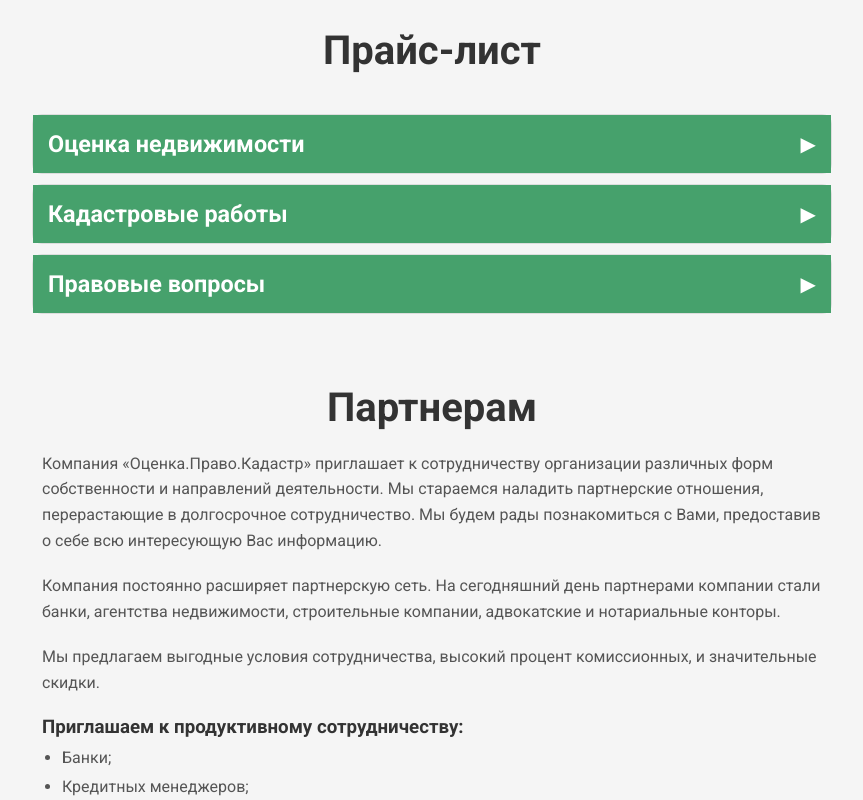
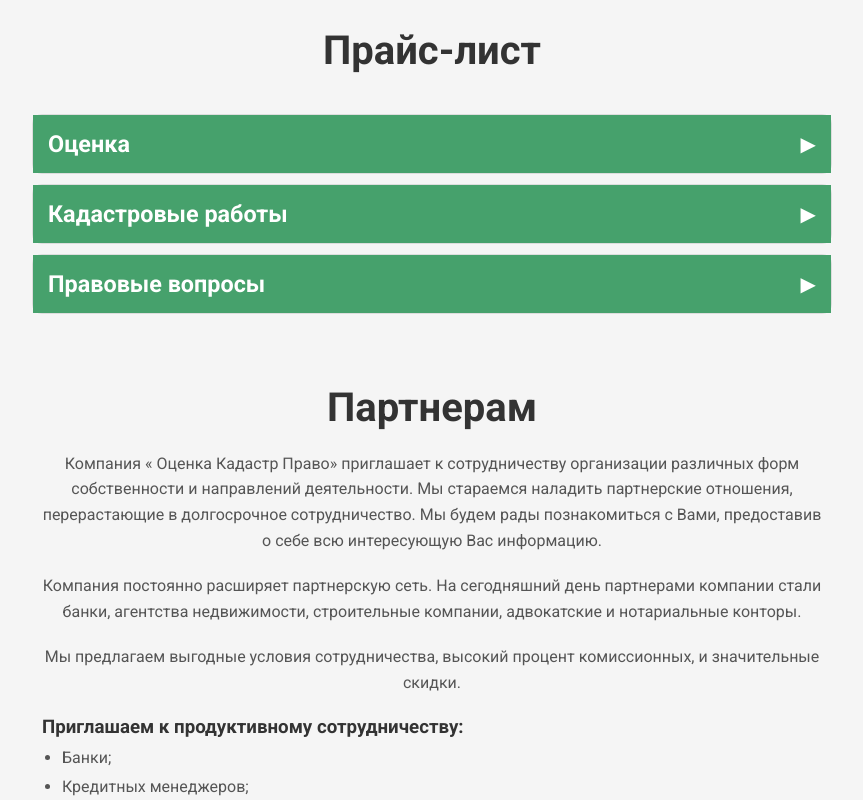
Before and after one commit to shisha-cpu/MERN-Cadastral-Frontend, a React (Vite) app: page / in a window 1280 px wide. Shown: the part 1440-2240 px from the top of the page, without its empty margins (208-1071 px from the left). Built offline with nearby package versions, Linux system fonts and the light colour scheme.

Commit message:
endendend

```diff
--- a/package.json
+++ b/package.json
@@ -14,6 +14,7 @@
     "react-dom": "^18.2.0",
     "react-modal": "^3.16.1",
     "react-slick": "^0.30.2",
+    "serve": "^14.2.3",
     "slick-carousel": "^1.8.1",
     "styled-components": "^6.1.12"
   },
--- a/src/App.jsx
+++ b/src/App.jsx
@@ -20,7 +20,7 @@ function App() {
       <Certificates />
       <PriceList />
       <Partners />
-      <h2 className="section-title" id='cert' style={{marginTop : '50px'}} >Обратная связь</h2>
+      <h2 className="section-title" id='consultation' style={{marginTop : '50px'}} >Обратная связь</h2>
 
       <Form />
       <Footer />
--- a/src/Components/Footer.jsx
+++ b/src/Components/Footer.jsx
@@ -3,7 +3,7 @@ import './Footer.css'; // Убедитесь, что CSS файл находит
 
 const Footer = () => {
   return (
-    <footer className="footer" id='consultation'>
+    <footer className="footer" id='footer'>
       <div className="waves">
         <div className="wave" id="wave1"></div>
         <div className="wave" id="wave2"></div>
--- a/src/Components/Header.jsx
+++ b/src/Components/Header.jsx
@@ -23,7 +23,7 @@ const Header = () => {
           <a href="#about" className="nav-link" onClick={(e) => handleScrollTo(e, 'about')}>О компании</a>
           <a href="#price-list" className="nav-link" onClick={(e) => handleScrollTo(e, 'price-list')}>Прайс-лист</a>
           <a href="#part" className="nav-link" onClick={(e) => handleScrollTo(e, 'part')}>Партнерам</a>
-          <a href="#consultation" className="nav-link" onClick={(e) => handleScrollTo(e, 'consultation')}>Контакты</a>
+          <a href="#footer" className="nav-link" onClick={(e) => handleScrollTo(e, 'consultation')}>Контакты</a>
         </nav>
         <div className="header-right"> {/* Контакты и кнопка справа */}
           <div className="contact-info">
--- a/src/Components/Partners.css
+++ b/src/Components/Partners.css
@@ -3,6 +3,7 @@
     max-width: 800px;
     margin: 0 auto;
     padding: 10px;
+
   }
 
   .partners h2 {
@@ -15,6 +16,7 @@
     color: #555;
     line-height: 1.6;
     margin-bottom: 20px;
+    text-align: center;
   }
 
   .partners h3 {
--- a/src/Components/Partners.jsx
+++ b/src/Components/Partners.jsx
@@ -6,7 +6,7 @@ const Partners = () => {
     <section className="partners ">
         <h2 className="section-title" id='part'>Партнерам</h2>
       <p>
-        Компания «Оценка.Право.Кадастр» приглашает к сотрудничеству организации различных форм собственности и направлений деятельности. Мы стараемся наладить партнерские отношения, перерастающие в долгосрочное сотрудничество. Мы будем рады познакомиться с Вами, предоставив о себе всю интересующую Вас информацию.
+        Компания « Оценка Кадастр Право» приглашает к сотрудничеству организации различных форм собственности и направлений деятельности. Мы стараемся наладить партнерские отношения, перерастающие в долгосрочное сотрудничество. Мы будем рады познакомиться с Вами, предоставив о себе всю интересующую Вас информацию.
       </p>
       <p>
         Компания постоянно расширяет партнерскую сеть. На сегодняшний день партнерами компании стали банки, агентства недвижимости, строительные компании, адвокатские и нотариальные конторы.
--- a/src/Components/PriceList.jsx
+++ b/src/Components/PriceList.jsx
@@ -2,7 +2,7 @@ import React, { useState } from 'react';
 import './PriceList.css';
 
 const priceListData = {
-'Оценка недвижимости': [
+'Оценка ': [
   { name: 'Жилые дома (доля)', price: 'от 5 500 руб.' },
   { name: 'Квартира до 100 м²', price: 'от 3 500 руб.' },
   { name: 'Квартира до 100 м² (высокая цена)', price: 'от 4 500 руб.' },
```
